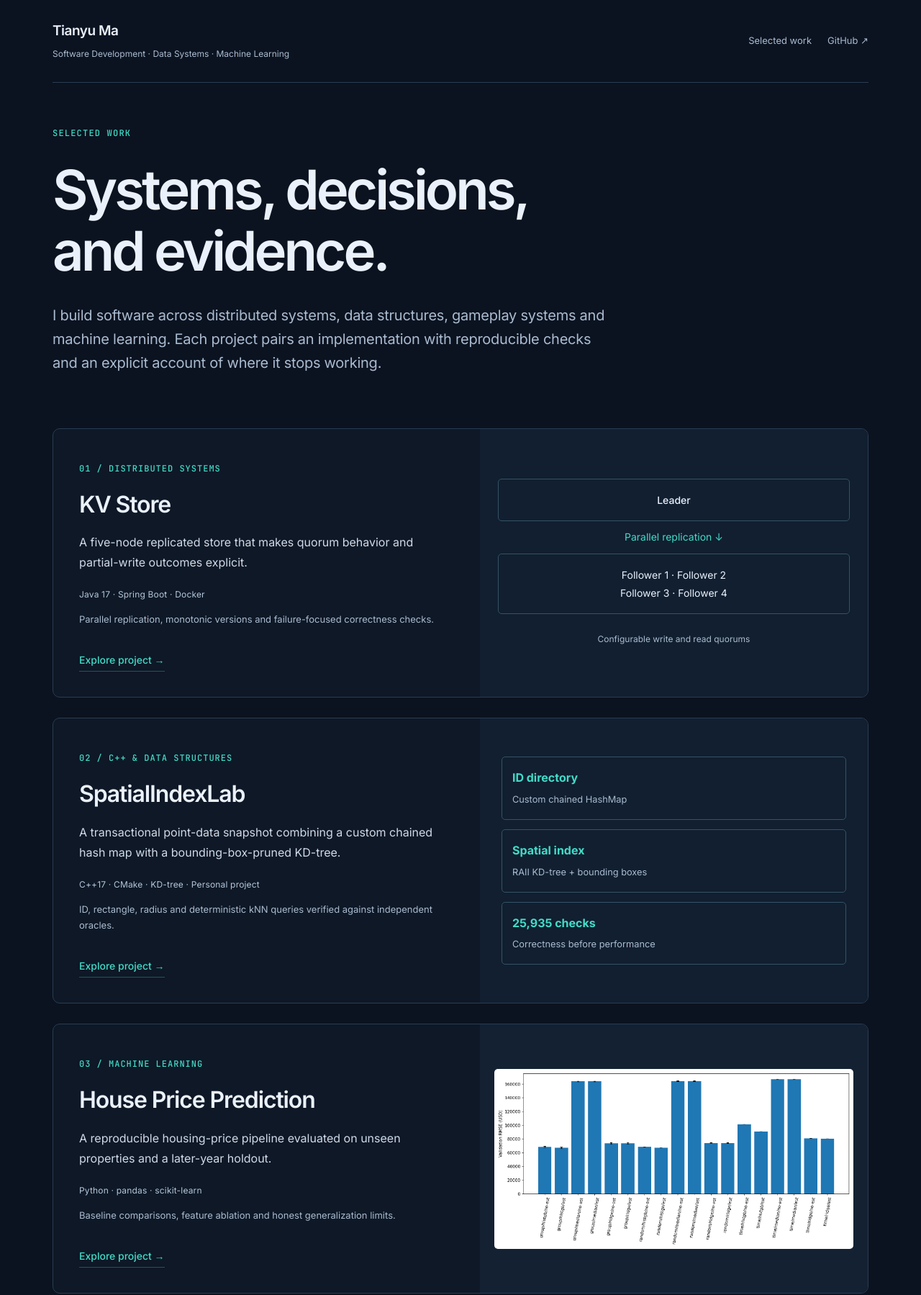
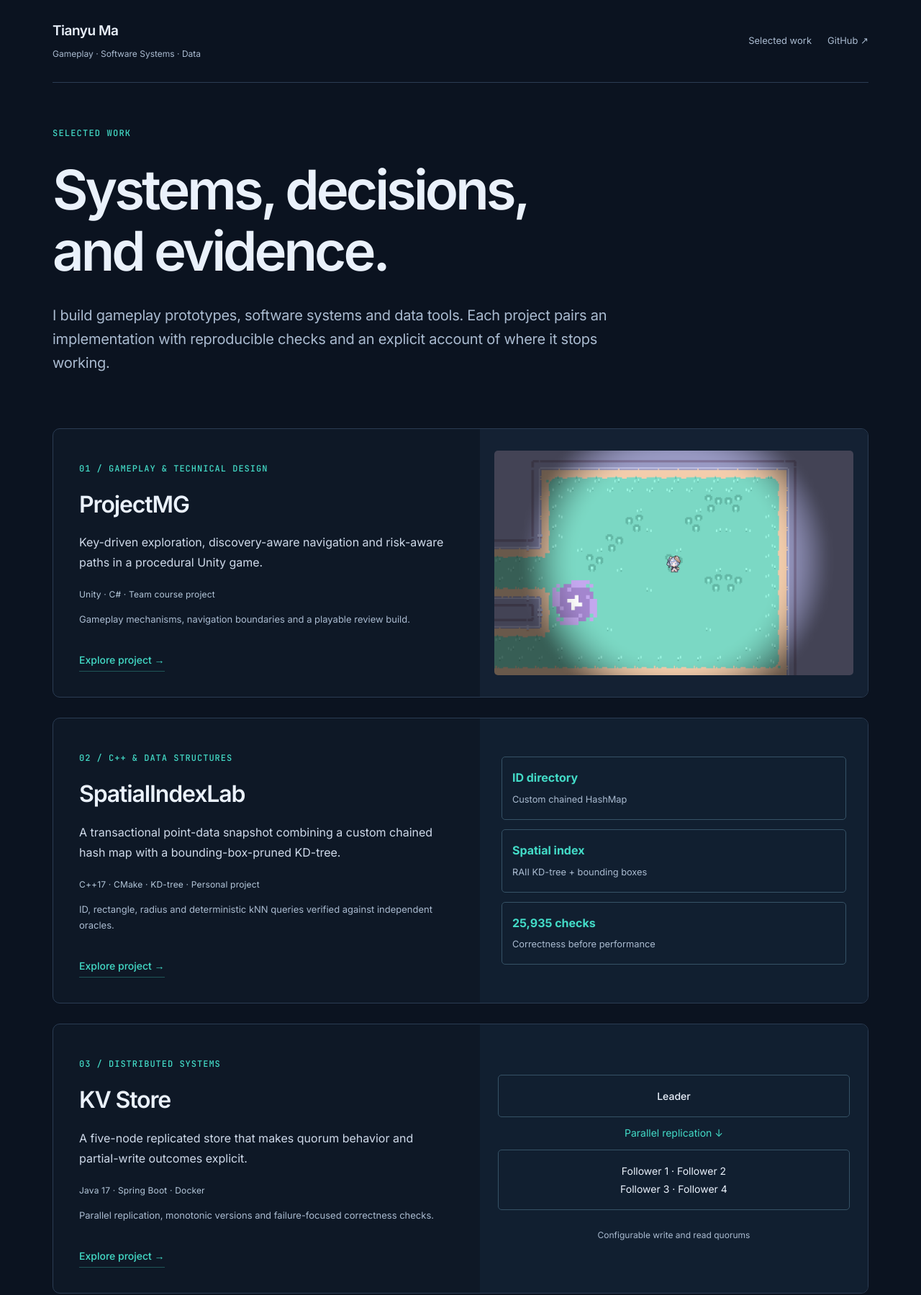
Before and after one commit to TianyuMa2001/TianyuMa2001.github.io, a plain HTML site: page index.html in a window 1280 px wide. Shown: the top 1799 px of the page at 72% size. Drawn offline with Linux system fonts and the light colour scheme.

Commit message:
Prioritize gameplay portfolio work

```diff
--- a/index.html
+++ b/index.html
@@ -4,13 +4,13 @@
 <link rel="preload" href="/gameplay-original-art.png" as="image"><link rel="preload" href="/house-model-comparison.png" as="image"><link rel="stylesheet" href="/_next/static/css/index.DJMZrzIJ.css"><link rel="icon" href="/favicon.svg">
 <style>.metric-preview{background:#111f30;display:grid;align-content:center;gap:14px;padding:32px}.metric-preview div{border-left:2px solid #43dbc7;padding:10px 16px}.metric-preview strong,.metric-preview span{display:block}.metric-preview strong{font-size:24px}.metric-preview span{color:#aabbd0;font-size:12px}.index-preview{background:#111f30;padding:30px;display:flex;flex-direction:column;justify-content:center;gap:13px}.index-preview div{border:1px solid #365266;border-radius:5px;padding:14px}.index-preview b{color:#43dbc7}.index-preview small{color:#aabbd0}</style>
 </head><body><main class="compact">
-<header><a class="identity" href="/">Tianyu Ma<span>Software Development · Data Systems · Machine Learning</span></a><nav><a href="#work">Selected work</a><a href="https://github.com/TianyuMa2001">GitHub ↗</a></nav></header>
-<section class="compact-hero"><p class="eyebrow">SELECTED WORK</p><h1>Systems, decisions,<br>and evidence.</h1><p class="intro">I build software across distributed systems, data structures, gameplay systems and machine learning. Each project pairs an implementation with reproducible checks and an explicit account of where it stops working.</p></section>
+<header><a class="identity" href="/">Tianyu Ma<span>Gameplay · Software Systems · Data</span></a><nav><a href="#work">Selected work</a><a href="https://github.com/TianyuMa2001">GitHub ↗</a></nav></header>
+<section class="compact-hero"><p class="eyebrow">SELECTED WORK</p><h1>Systems, decisions,<br>and evidence.</h1><p class="intro">I build gameplay prototypes, software systems and data tools. Each project pairs an implementation with reproducible checks and an explicit account of where it stops working.</p></section>
 <section id="work" class="project-list" aria-label="Selected projects">
-<article class="project-card"><div class="project-card-copy"><p class="eyebrow">01 / DISTRIBUTED SYSTEMS</p><h2><a href="/portfolio/kvstore/">KV Store</a></h2><p>A five-node replicated store that makes quorum behavior and partial-write outcomes explicit.</p><p class="project-tags">Java 17 · Spring Boot · Docker</p><p class="project-detail">Parallel replication, monotonic versions and failure-focused correctness checks.</p><a class="project-open" href="/portfolio/kvstore/">Explore project →</a></div><div class="kv-preview" aria-label="Five-node replication topology"><span>Leader</span><p>Parallel replication ↓</p><div>Follower 1 · Follower 2<br>Follower 3 · Follower 4</div><small>Configurable write and read quorums</small></div></article>
+<article class="project-card"><div class="project-card-copy"><p class="eyebrow">01 / GAMEPLAY &amp; TECHNICAL DESIGN</p><h2><a href="/portfolio/projectmg/">ProjectMG</a></h2><p>Key-driven exploration, discovery-aware navigation and risk-aware paths in a procedural Unity game.</p><p class="project-tags">Unity · C# · Team course project</p><p class="project-detail">Gameplay mechanisms, navigation boundaries and a playable review build.</p><a class="project-open" href="/portfolio/projectmg/">Explore project →</a></div><a class="project-preview" href="/portfolio/projectmg/" aria-label="Open ProjectMG"><img src="/gameplay-original-art.png" alt="Actual ProjectMG gameplay camera with original artwork"></a></article>
 <article class="project-card"><div class="project-card-copy"><p class="eyebrow">02 / C++ &amp; DATA STRUCTURES</p><h2><a href="/portfolio/spatial-index-lab/">SpatialIndexLab</a></h2><p>A transactional point-data snapshot combining a custom chained hash map with a bounding-box-pruned KD-tree.</p><p class="project-tags">C++17 · CMake · KD-tree · Personal project</p><p class="project-detail">ID, rectangle, radius and deterministic kNN queries verified against independent oracles.</p><a class="project-open" href="/portfolio/spatial-index-lab/">Explore project →</a></div><div class="index-preview" aria-label="Spatial query architecture"><div><b>ID directory</b><br><small>Custom chained HashMap</small></div><div><b>Spatial index</b><br><small>RAII KD-tree + bounding boxes</small></div><div><b>25,935 checks</b><br><small>Correctness before performance</small></div></div></article>
-<article class="project-card"><div class="project-card-copy"><p class="eyebrow">03 / MACHINE LEARNING</p><h2><a href="/portfolio/house-price-prediction/">House Price Prediction</a></h2><p>A reproducible housing-price pipeline evaluated on unseen properties and a later-year holdout.</p><p class="project-tags">Python · pandas · scikit-learn</p><p class="project-detail">Baseline comparisons, feature ablation and honest generalization limits.</p><a class="project-open" href="/portfolio/house-price-prediction/">Explore project →</a></div><a class="project-preview" href="/portfolio/house-price-prediction/" aria-label="Open House Price Prediction"><img src="/house-model-comparison.png" alt="Recorded housing model comparison across validation methods"></a></article>
+<article class="project-card"><div class="project-card-copy"><p class="eyebrow">03 / DISTRIBUTED SYSTEMS</p><h2><a href="/portfolio/kvstore/">KV Store</a></h2><p>A five-node replicated store that makes quorum behavior and partial-write outcomes explicit.</p><p class="project-tags">Java 17 · Spring Boot · Docker</p><p class="project-detail">Parallel replication, monotonic versions and failure-focused correctness checks.</p><a class="project-open" href="/portfolio/kvstore/">Explore project →</a></div><div class="kv-preview" aria-label="Five-node replication topology"><span>Leader</span><p>Parallel replication ↓</p><div>Follower 1 · Follower 2<br>Follower 3 · Follower 4</div><small>Configurable write and read quorums</small></div></article>
 <article class="project-card"><div class="project-card-copy"><p class="eyebrow">04 / EXPLAINABLE MACHINE LEARNING</p><h2><a href="/portfolio/cartlab/">CARTLab</a></h2><p>A personal R and Shiny workbench for implementing, inspecting and validating classification trees.</p><p class="project-tags">R 4.6 · Shiny · CART · Personal project</p><p class="project-detail">Mixed-type splits, validation-only selection, rpart comparison and exportable evidence.</p><a class="project-open" href="/portfolio/cartlab/">Explore project →</a></div><div class="metric-preview" aria-label="CARTLab recorded outcomes"><div><strong>32,561</strong><span>Adult training-file records</span></div><div><strong>85.61%</strong><span>Mean held-out accuracy</span></div><div><strong>41</strong><span>Core and Shiny checks</span></div></div></article>
-<article class="project-card"><div class="project-card-copy"><p class="eyebrow">05 / GAMEPLAY &amp; TECHNICAL DESIGN</p><h2><a href="/portfolio/projectmg/">ProjectMG</a></h2><p>Key-driven exploration, discovery-aware navigation and risk-aware paths in a procedural Unity game.</p><p class="project-tags">Unity · C# · Team course project</p><p class="project-detail">Gameplay mechanisms, navigation boundaries and a playable review build.</p><a class="project-open" href="/portfolio/projectmg/">Explore project →</a></div><a class="project-preview" href="/portfolio/projectmg/" aria-label="Open ProjectMG"><img src="/gameplay-original-art.png" alt="Actual ProjectMG gameplay camera with original artwork"></a></article>
-</section><footer><p>Tianyu Ma · Software Development · Data Systems · Machine Learning</p><a href="https://github.com/TianyuMa2001">github.com/TianyuMa2001 ↗</a></footer>
+<article class="project-card"><div class="project-card-copy"><p class="eyebrow">05 / MACHINE LEARNING</p><h2><a href="/portfolio/house-price-prediction/">House Price Prediction</a></h2><p>A reproducible housing-price pipeline evaluated on unseen properties and a later-year holdout.</p><p class="project-tags">Python · pandas · scikit-learn</p><p class="project-detail">Baseline comparisons, feature ablation and honest generalization limits.</p><a class="project-open" href="/portfolio/house-price-prediction/">Explore project →</a></div><a class="project-preview" href="/portfolio/house-price-prediction/" aria-label="Open House Price Prediction"><img src="/house-model-comparison.png" alt="Recorded housing model comparison across validation methods"></a></article>
+</section><footer><p>Tianyu Ma · Gameplay · Software Systems · Data</p><a href="https://github.com/TianyuMa2001">github.com/TianyuMa2001 ↗</a></footer>
 </main></body></html>
```
